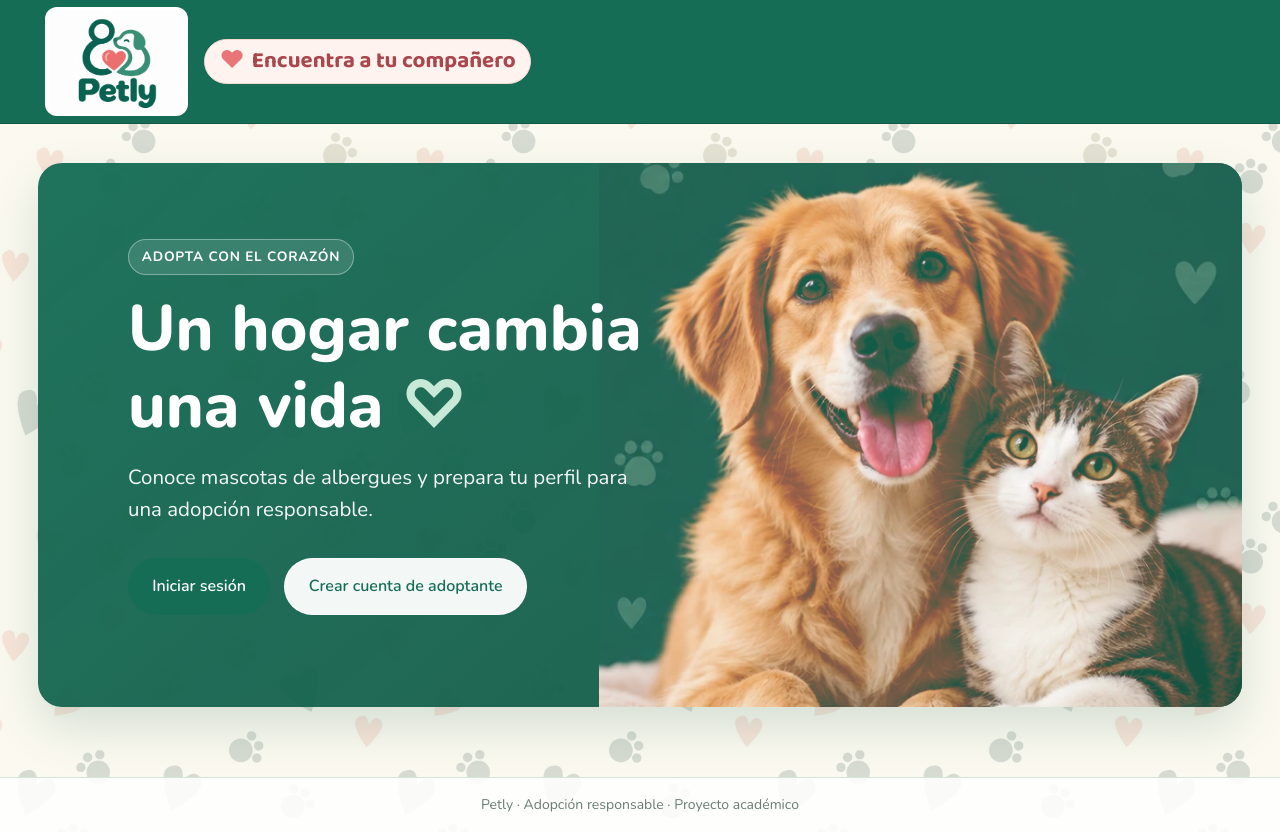
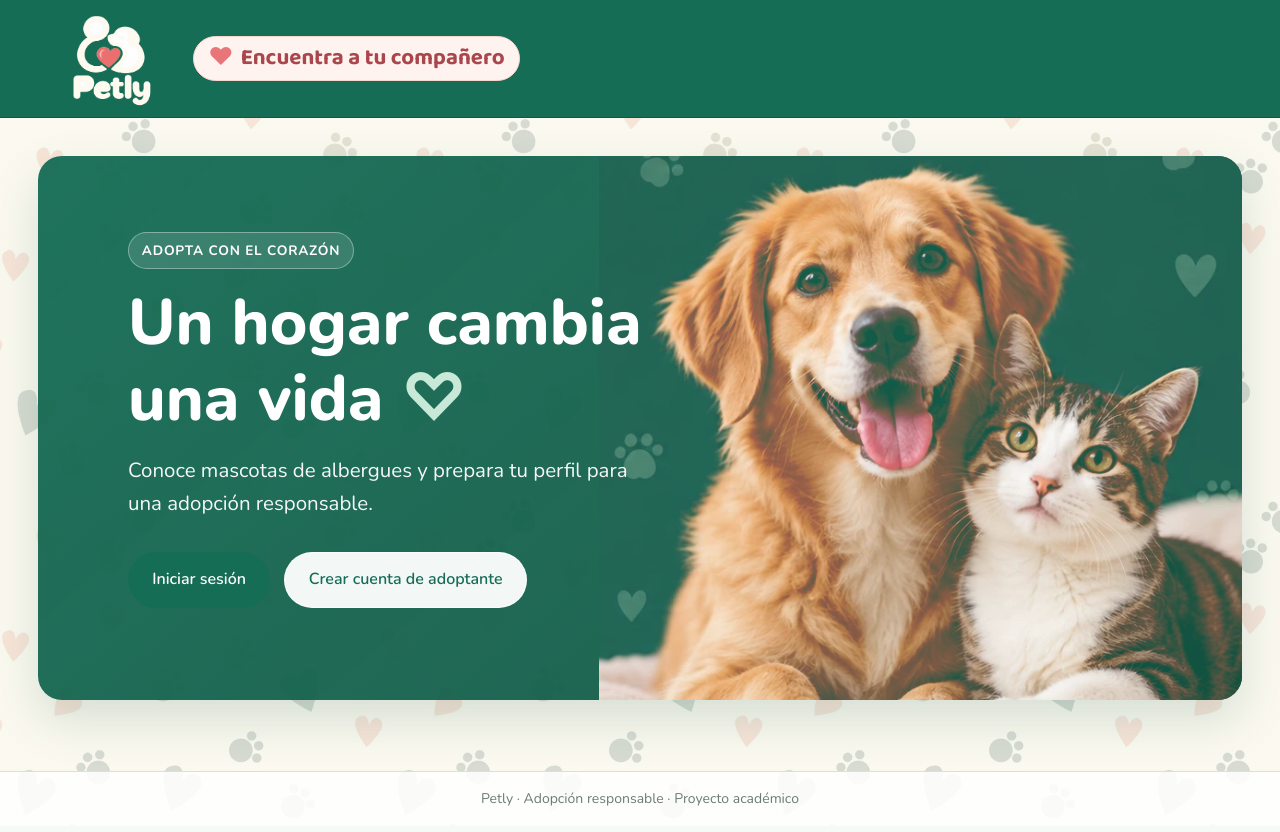
Before and after one commit to Programer-DMeli/Petly_Proyect, a React (Vite) app in the folder web/: page / in a window 1280 px wide. Built offline with nearby package versions, Linux system fonts and the light colour scheme; no server answers.

Commit message:
Integra el logo con la cabecera verde
Elimina el fondo blanco del recurso del logo y aclara sus trazos verdes para mantener contraste sobre el encabezado. Retira la placa blanca del contenedor y conserva el corazón coral.

```diff
--- a/web/src/styles/styles.css
+++ b/web/src/styles/styles.css
@@ -261,9 +261,7 @@ body {
 }
 
 .app--landing .app__logo {
-  padding: 0.2rem 0.35rem;
-  border-radius: 12px;
-  background: #fff;
+  padding: 0;
 }
 
 .app--landing .app__logo img {
```
Also changed, not shown: web/public/images/petly-logo.png.
